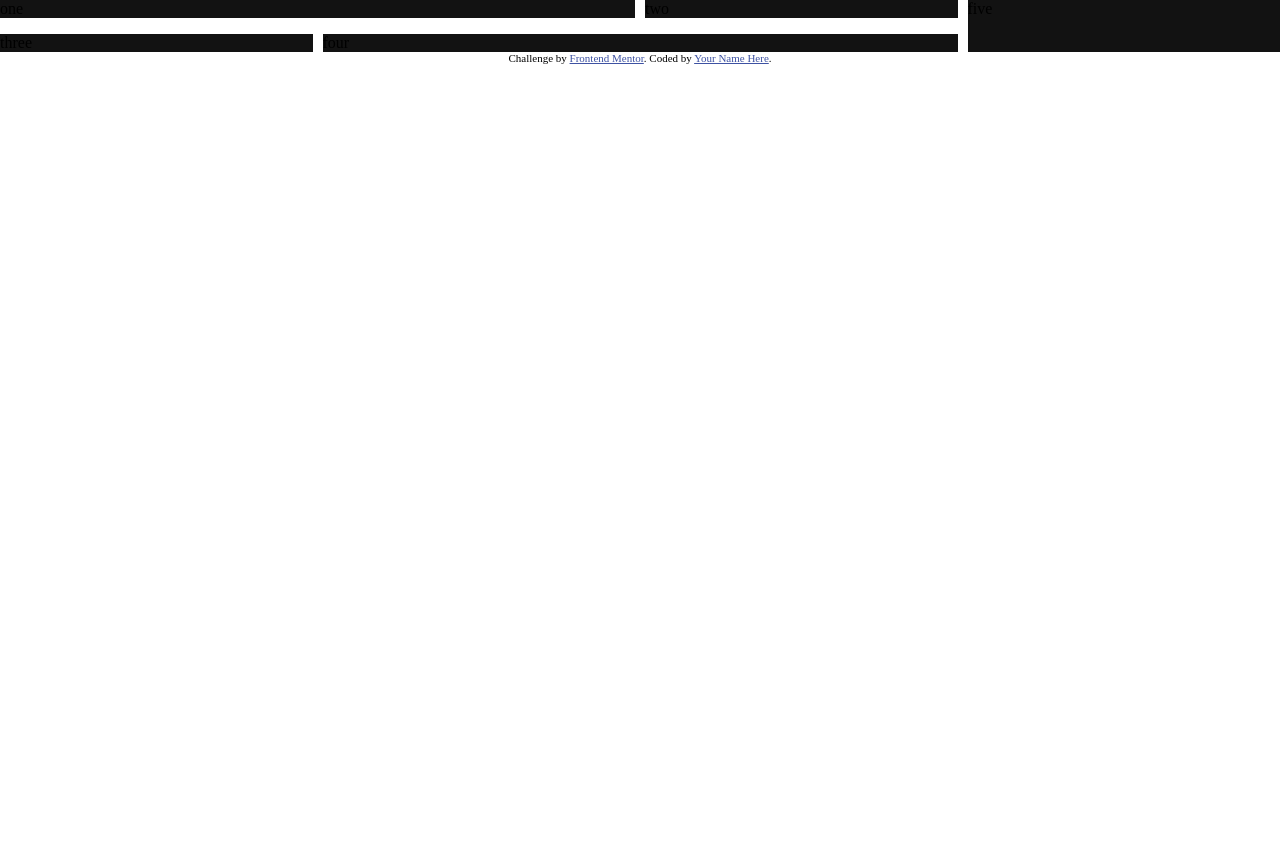
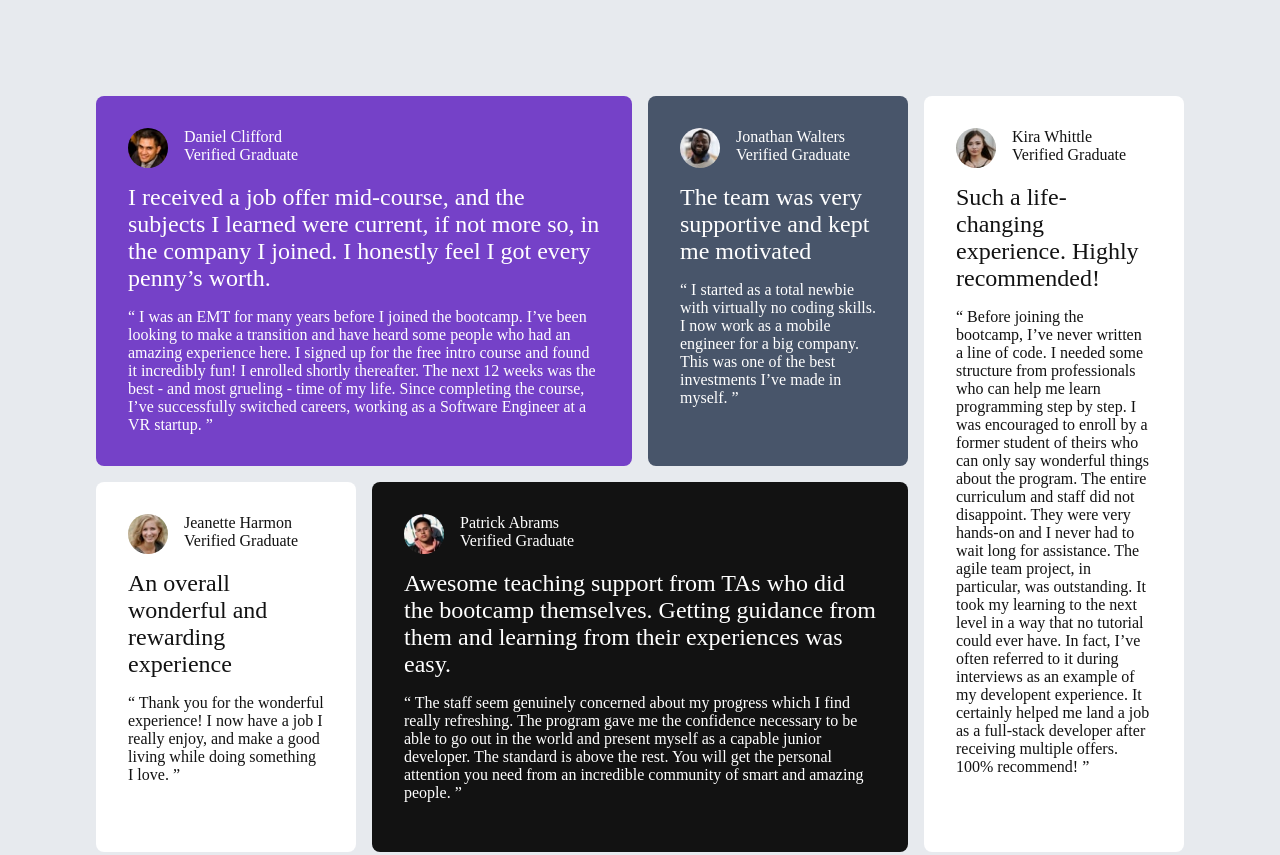
Before and after one commit to SuaJeong-winter/FEM-07-testimonials-grid-section, a plain HTML site: page index.html in a window 1280 px wide. Shown: the top 855 px of the page. Before the commit the page ends 800 px from the top, so only its background shows below. Drawn offline with Linux system fonts and the light colour scheme.

Commit message:
style:데스크탑 화면 grid 레이아웃 업데이트

```diff
--- a/index.html
+++ b/index.html
@@ -28,46 +28,127 @@
   </head>
   <body>
     <main class="grid__cards">
-      <section class="grid__card card__one">one</section>
-      <section class="grid__card card__two">two</section>
-      <section class="grid__card card__three">three</section>
-      <section class="grid__card card__four">four</section>
-      <section class="grid__card card__five">five</section>
+      <section class="grid__card card__one comment">
+        <div class="comment__profile">
+          <img class="comment__profile--img" src="./images/image-daniel.jpg" />
+          <div class="comment__profile--info">
+            <p class="comment__profile__info--name">Daniel Clifford</p>
+            <p class="comment__profile__info--graduate">Verified Graduate</p>
+          </div>
+        </div>
+        <div class="comment__text">
+          <p class="comment__text--title">
+            I received a job offer mid-course, and the subjects I learned were
+            current, if not more so, in the company I joined. I honestly feel I
+            got every penny’s worth.
+          </p>
+          <p class="comment__text--desc">
+            “ I was an EMT for many years before I joined the bootcamp. I’ve
+            been looking to make a transition and have heard some people who had
+            an amazing experience here. I signed up for the free intro course
+            and found it incredibly fun! I enrolled shortly thereafter. The next
+            12 weeks was the best - and most grueling - time of my life. Since
+            completing the course, I’ve successfully switched careers, working
+            as a Software Engineer at a VR startup. ”
+          </p>
+        </div>
+      </section>
+      <section class="grid__card card__two comment">
+        <div class="comment__profile">
+          <img
+            class="comment__profile--img"
+            src="./images/image-jonathan.jpg"
+          />
+          <div class="comment__profile--info">
+            <p class="comment__profile__info--name">Jonathan Walters</p>
+            <p class="comment__profile__info--graduate">Verified Graduate</p>
+          </div>
+        </div>
+        <div class="comment__text">
+          <p class="comment__text--title">
+            The team was very supportive and kept me motivated
+          </p>
+          <p class="comment__text--desc">
+            “ I started as a total newbie with virtually no coding skills. I now
+            work as a mobile engineer for a big company. This was one of the
+            best investments I’ve made in myself. ”
+          </p>
+        </div>
+      </section>
+      <section class="grid__card card__three comment">
+        <div class="comment__profile">
+          <img
+            class="comment__profile--img"
+            src="./images/image-jeanette.jpg"
+          />
+          <div class="comment__profile--info">
+            <p class="comment__profile__info--name">Jeanette Harmon</p>
+            <p class="comment__profile__info--graduate">Verified Graduate</p>
+          </div>
+        </div>
+        <div class="comment__text">
+          <p class="comment__text--title">
+            An overall wonderful and rewarding experience
+          </p>
+          <p class="comment__text--desc">
+            “ Thank you for the wonderful experience! I now have a job I really
+            enjoy, and make a good living while doing something I love. ”
+          </p>
+        </div>
+      </section>
+      <section class="grid__card card__four comment">
+        <div class="comment__profile">
+          <img class="comment__profile--img" src="./images/image-patrick.jpg" />
+          <div class="comment__profile--info">
+            <p class="comment__profile__info--name">Patrick Abrams</p>
+            <p class="comment__profile__info--graduate">Verified Graduate</p>
+          </div>
+        </div>
+        <div class="comment__text">
+          <p class="comment__text--title">
+            Awesome teaching support from TAs who did the bootcamp themselves.
+            Getting guidance from them and learning from their experiences was
+            easy.
+          </p>
+          <p class="comment__text--desc">
+            “ The staff seem genuinely concerned about my progress which I find
+            really refreshing. The program gave me the confidence necessary to
+            be able to go out in the world and present myself as a capable
+            junior developer. The standard is above the rest. You will get the
+            personal attention you need from an incredible community of smart
+            and amazing people. ”
+          </p>
+        </div>
+      </section>
+      <section class="grid__card card__five comment">
+        <div class="comment__profile">
+          <img class="comment__profile--img" src="./images/image-kira.jpg" />
+          <div class="comment__profile--info">
+            <p class="comment__profile__info--name">Kira Whittle</p>
+            <p class="comment__profile__info--graduate">Verified Graduate</p>
+          </div>
+        </div>
+        <div class="comment__text">
+          <p class="comment__text--title">
+            Such a life-changing experience. Highly recommended!
+          </p>
+          <p class="comment__text--desc">
+            “ Before joining the bootcamp, I’ve never written a line of code. I
+            needed some structure from professionals who can help me learn
+            programming step by step. I was encouraged to enroll by a former
+            student of theirs who can only say wonderful things about the
+            program. The entire curriculum and staff did not disappoint. They
+            were very hands-on and I never had to wait long for assistance. The
+            agile team project, in particular, was outstanding. It took my
+            learning to the next level in a way that no tutorial could ever
+            have. In fact, I’ve often referred to it during interviews as an
+            example of my developent experience. It certainly helped me land a
+            job as a full-stack developer after receiving multiple offers. 100%
+            recommend! ”
+          </p>
+        </div>
+      </section>
     </main>
-
-    <!-- Daniel Clifford Verified Graduate I received a job offer mid-course, and the
-    subjects I learned were current, if not more so, in the company I joined. I
-    honestly feel I got every penny’s worth. “ I was an EMT for many years
-    before I joined the bootcamp. I’ve been looking to make a transition and
-    have heard some people who had an amazing experience here. I signed up for
-    the free intro course and found it incredibly fun! I enrolled shortly
-    thereafter. The next 12 weeks was the best - and most grueling - time of my
-    life. Since completing the course, I’ve successfully switched careers,
-    working as a Software Engineer at a VR startup. ” Jonathan Walters Verified
-    Graduate The team was very supportive and kept me motivated “ I started as a
-    total newbie with virtually no coding skills. I now work as a mobile
-    engineer for a big company. This was one of the best investments I’ve made
-    in myself. ” Jeanette Harmon Verified Graduate An overall wonderful and
-    rewarding experience “ Thank you for the wonderful experience! I now have a
-    job I really enjoy, and make a good living while doing something I love. ”
-    Patrick Abrams Verified Graduate Awesome teaching support from TAs who did
-    the bootcamp themselves. Getting guidance from them and learning from their
-    experiences was easy. “ The staff seem genuinely concerned about my progress
-    which I find really refreshing. The program gave me the confidence necessary
-    to be able to go out in the world and present myself as a capable junior
-    developer. The standard is above the rest. You will get the personal
-    attention you need from an incredible community of smart and amazing people.
-    ” Kira Whittle Verified Graduate Such a life-changing experience. Highly
-    recommended! “ Before joining the bootcamp, I’ve never written a line of
-    code. I needed some structure from professionals who can help me learn
-    programming step by step. I was encouraged to enroll by a former student of
-    theirs who can only say wonderful things about the program. The entire
-    curriculum and staff did not disappoint. They were very hands-on and I never
-    had to wait long for assistance. The agile team project, in particular, was
-    outstanding. It took my learning to the next level in a way that no tutorial
-    could ever have. In fact, I’ve often referred to it during interviews as an
-    example of my developent experience. It certainly helped me land a job as a
-    full-stack developer after receiving multiple offers. 100% recommend! ” -->
 
     <footer class="attribution">
       Challenge by
--- a/styles.css
+++ b/styles.css
@@ -21,17 +21,55 @@
   --Black: hsl(0, 0%, 7%);
 }
 
+body {
+  background-color: var(--Grey10);
+  display: grid;
+  place-items: center;
+  min-height: 100vh;
+  min-width: 100vh;
+}
+
 .grid__cards {
   display: grid;
   grid-template-columns: repeat(4, 1fr);
   grid-template-rows: repeat(2, 1fr);
 
-  column-gap: 10px;
+  column-gap: 1em;
   row-gap: 1em;
+  padding: 6rem 6rem;
 }
 
+/* comment */
+.comment {
+  padding: 2rem;
+  border-radius: 0.5rem;
+  color: var(--White);
+}
+
+.comment__profile {
+  display: flex;
+  gap: 1rem;
+  margin-bottom: 1rem;
+}
+
+.comment__profile--img {
+  border-radius: 50%;
+  width: 2.5rem;
+  height: 2.5rem;
+}
+
+.comment__text {
+  display: inline-block;
+}
+
+.comment__text--title {
+  font-size: 1.5rem;
+  margin-bottom: 1rem;
+}
+
+/* grid Element */
 .grid__card {
-  background-color: var(--Black);
+  background-color: var(--Grey10);
 }
 
 .card__one {
@@ -39,6 +77,7 @@
   grid-column-end: 3;
   grid-row-start: 1;
   grid-row-end: 2;
+  background-color: var(--Purple50);
 }
 
 .card__two {
@@ -46,6 +85,7 @@
   grid-column-end: 4;
   grid-row-start: 1;
   grid-row-end: 2;
+  background-color: var(--Grey50);
 }
 
 .card__three {
@@ -53,6 +93,8 @@
   grid-column-end: 2;
   grid-row-start: 2;
   grid-row-end: 3;
+  background-color: var(--White);
+  color: var(--Black);
 }
 
 .card__four {
@@ -60,6 +102,7 @@
   grid-column-end: 4;
   grid-row-start: 2;
   grid-row-end: 3;
+  background-color: var(--Black);
 }
 
 .card__five {
@@ -67,4 +110,6 @@
   grid-column-end: 5;
   grid-row-start: 1;
   grid-row-end: 3;
+  background-color: var(--White);
+  color: var(--Black);
 }
```
